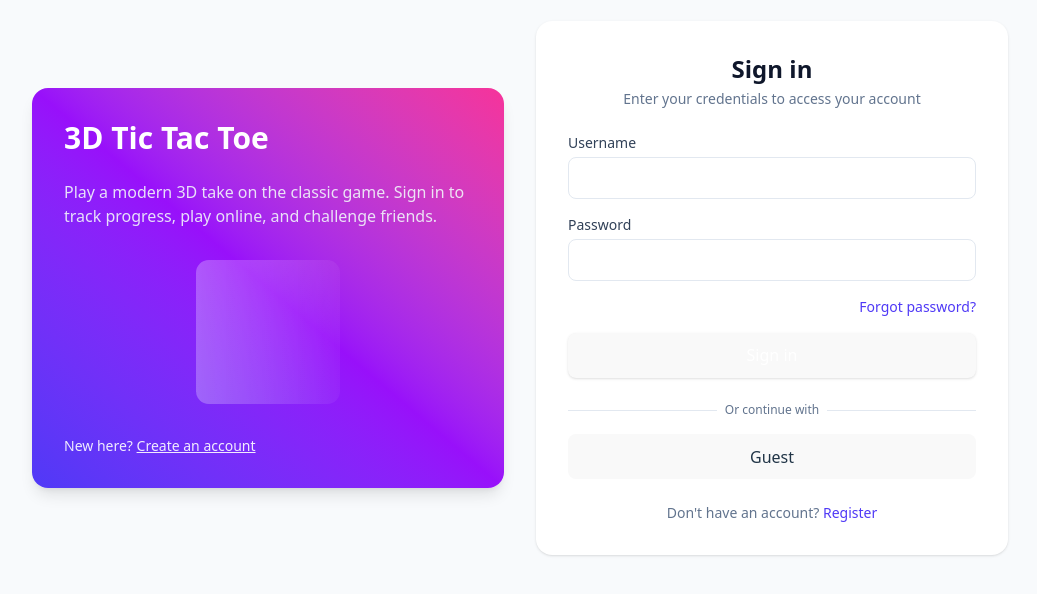
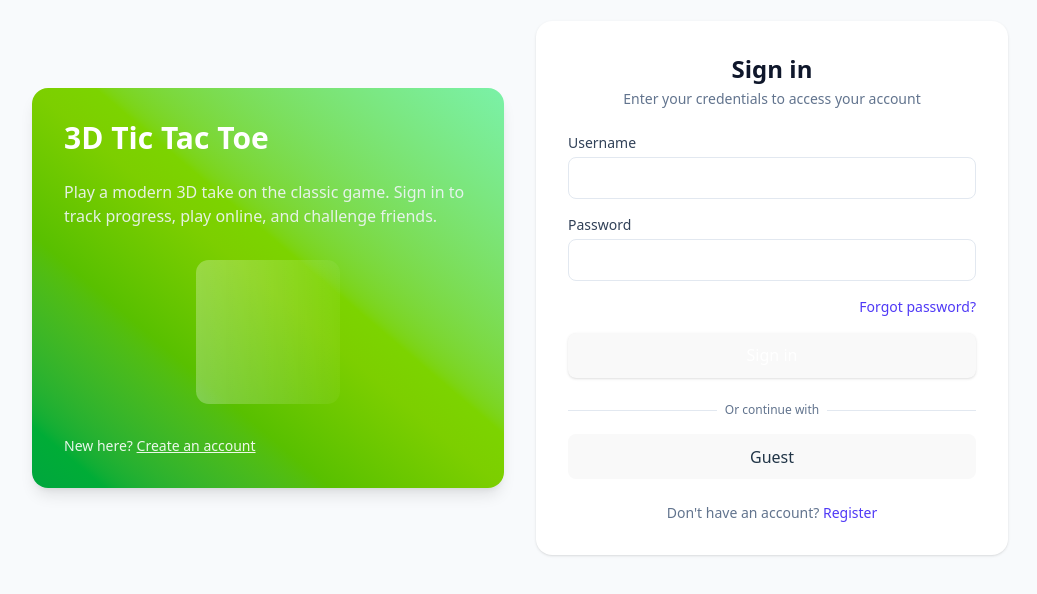
Before and after one commit to KorbinWeiler/3DTicTacToe, a React (Vite) app in the folder Client/: page /login in a window 1280 px wide. Shown: the part 112-706 px from the top of the page, without its empty margins (120-1157 px from the left). Built offline with nearby package versions, Linux system fonts and the light colour scheme; no server answers.

Commit message:
Modified LoginPage gradient

```diff
--- a/Client/src/pages/LoginPage.jsx
+++ b/Client/src/pages/LoginPage.jsx
@@ -43,7 +43,7 @@ export default function LoginPage() {
         <div className="min-h-screen flex items-center justify-center">
             <div className="max-w-5xl w-full mx-auto px-6">
                 <div className="grid grid-cols-1 md:grid-cols-2 gap-8 items-center bg-transparent">
-                    <aside className="hidden md:flex flex-col justify-center gap-6 p-8 rounded-2xl bg-linear-to-tr from-indigo-600 via-purple-600 to-pink-500 text-white shadow-lg">
+                    <aside className="hidden md:flex flex-col justify-center gap-6 p-8 rounded-2xl bg-linear-to-tr from-green-600 via-lime-500 to-green-300 text-white shadow-lg">
                         <h2 className="text-3xl font-extrabold">3D Tic Tac Toe</h2>
                         <p className="text-slate-100/90">Play a modern 3D take on the classic game. Sign in to track progress, play online, and challenge friends.</p>
                         <svg viewBox="0 0 200 200" xmlns="http://www.w3.org/2000/svg" className="w-full h-40 opacity-90">
```
